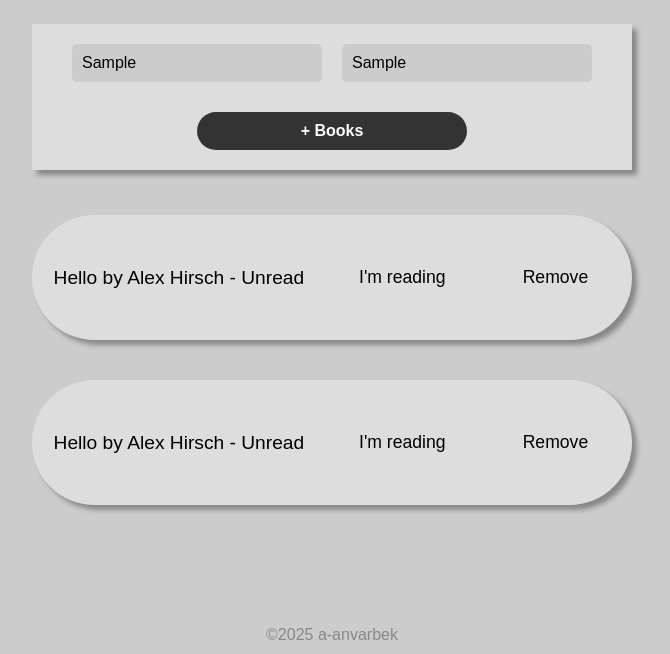
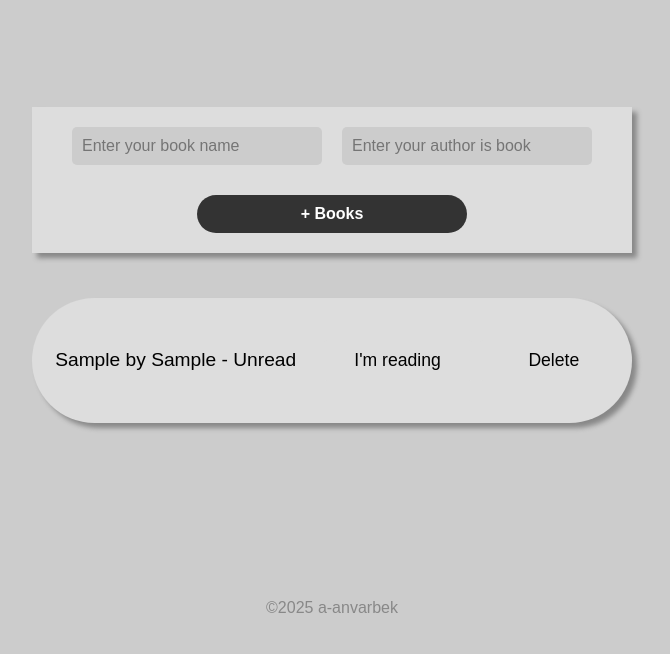
Before and after one commit to a-anvarbek/Digital-Library, a plain HTML site: page index.html in a window 1280 px wide. Both pictures are taken after typing "Sample", "Sample" into the empty fields and a click on the button "+ Books". Shown: the part 155-809 px from the top of the page, without its empty margins (308-978 px from the left). Drawn offline with Linux system fonts and the light colour scheme.

Commit message:
End work

```diff
--- a/index.html
+++ b/index.html
@@ -14,11 +14,11 @@
         <div class="container" id="container">
             <div class="inputs" id="inputs">
                 <input type="text" class="input" id="input" placeholder="Enter your book name">
-                <input type="text" class="input" id="input" placeholder="Enter your author is book">
+                <input type="text" class="input2" id="input2" placeholder="Enter your author is book">
                 <button class="btn" id="btn">+ Books </button>
             </div>
-            <div class="result-case">
-                <div class="result" id="result">
+            <div class="result-case" id="result-case">
+                <!-- <div class="result" id="result">
                     <p>
                         Hello by Alex Hirsch - Unread
                     </p>
@@ -31,7 +31,7 @@
                     </p>
                     <button class="read" id="read">I'm reading</button>
                     <button class="del" id="del"> Remove</button>
-                </div>
+                </div> -->
             </div>
         </div>
         <div class="footer">
--- a/script.js
+++ b/script.js
@@ -0,0 +1,75 @@
+// Digital Library
+
+let todoInput = document.getElementById("input");
+
+let todoInput2 = document.getElementById("input2");
+
+let addButton = document.getElementById("btn");
+
+let todoArray = [];
+
+// click button should
+addButton.addEventListener("click", function(){
+    let put1 = todoInput.value;
+    let put2 = todoInput2.value;
+
+    // for some reason
+    if(put1 === "" || put2 === ""){
+        alert("Please enter both title and author");
+        return;
+    }
+
+    // logical check
+    addNewTeg(put1, put2);
+
+    // clear input fields
+    todoInput.value = "";
+    todoInput2.value = "";
+});
+
+// Function to add new book
+function addNewTeg(text, text2) {
+    let noteDiv = document.createElement("div");
+    noteDiv.setAttribute("id", "result");
+
+
+    // add p and 2 buttons teg
+    let pTeg = document.createElement('p');
+
+    noteDiv.appendChild(pTeg);
+
+    // for read
+    let readBtn = document.createElement('button');
+    readBtn.innerHTML = "I'm reading";
+
+    noteDiv.appendChild(readBtn);
+    readBtn.setAttribute("id", "read");
+
+    // reading
+    readBtn.addEventListener("click", function(){
+        readBtn.innerHTML = "Read";
+        readBtn.value = "I'm reading";
+    });
+
+    // for remove
+    let delBtn = document.createElement('button');
+    delBtn.innerHTML = "Delete";
+
+    noteDiv.appendChild(delBtn);
+    delBtn.setAttribute("id", "del");
+
+    // delete
+    delBtn.addEventListener("click", function() {
+        noteDiv.remove();
+    });
+
+    // let result = "${pTeg} by ${text2} - ${readBtn}";
+
+    let result = text + " by " + text2 + " - Unread";
+    pTeg.innerHTML = result;
+
+    document.getElementById("result-case").appendChild(noteDiv);
+
+
+    return result;
+}
--- a/style.css
+++ b/style.css
@@ -92,7 +92,7 @@ section{
 
 }
 
-.result{
+#result{
     display: flex;
     justify-content: space-around;
     align-items: center;
@@ -105,7 +105,7 @@ section{
     margin: 20px 0;
 }
 
-.result button{
+#result button{
     padding: 10px 20px;
     border: none;
     border-radius: 5px;
@@ -115,7 +115,7 @@ section{
     background-color: #ddd;
 }
 
-.result p{
+#result p{
     margin: 10px;
     padding: 10px;
     font-size: 1.2em;
@@ -123,12 +123,12 @@ section{
     background-color: #ddd;
 }
 
-.result .read:hover{
+#result #read:hover{
     background-color: #74c69d;
     color: #ddd;
 }
 
-.result .del:hover{
+#result #del:hover{
     background-color: #ff6666;
     color: #ddd;
 }
```
